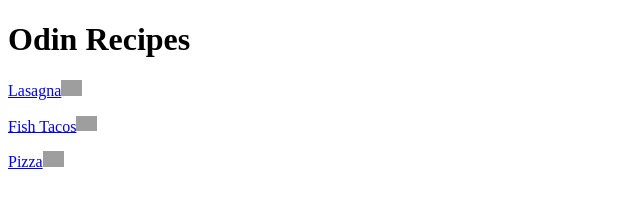
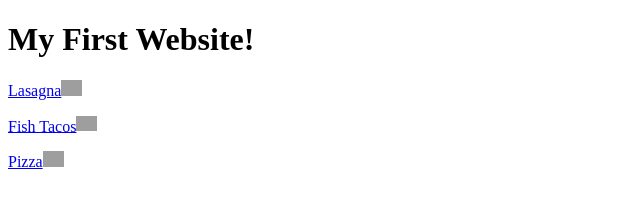
Before and after one commit to lother3841/odin-recipes, a plain HTML site: page index.html in a window 1280 px wide. Shown: the whole page, without its empty margins (0-640 px from the left). Drawn offline with Linux system fonts and the light colour scheme; grey boxes are pictures that could not be loaded.

Commit message:
"Changed homage header and title"

```diff
--- a/index.html
+++ b/index.html
@@ -3,10 +3,10 @@
 <head>
     <meta charset="UTF-8">
     <meta name="viewport" content="width=device-width, initial-scale=1.0">
-    <title>Document</title>
+    <title>Odin Recipes</title>
 </head>
 <body>
-    <h1>Odin Recipes</h1>
+    <h1>My First Website!</h1>
     <p><a href="recipes/lasagna.html" alt="Lasagna recipe link">Lasagna</a><img src="https://www.thewholesomedish.com/wp-content/uploads/2018/07/Best-Lasagna-550-500x375.jpg" alt="Lasagna Dish" width="21">
     <p><a href="recipes/fish-tacos.html" alt="Fish taco recipe link">Fish Tacos</a><img src="https://thecozyapron.com/wp-content/uploads/2018/03/baja-fish-tacos_thecozyapron_1.jpg" alt="Fish Tacos on a plate" width="21">
     <p><a href="recipes/pizza.html" alt="Pizza recipe link">Pizza</a><img src="https://www.foodandwine.com/thmb/Wd4lBRZz3X_8qBr69UOu2m7I2iw=/1500x0/filters:no_upscale():max_bytes(150000):strip_icc()/classic-cheese-pizza-FT-RECIPE0422-31a2c938fc2546c9a07b7011658cfd05.jpg" alt="Lasagna Dish" width="21"></p>
```
